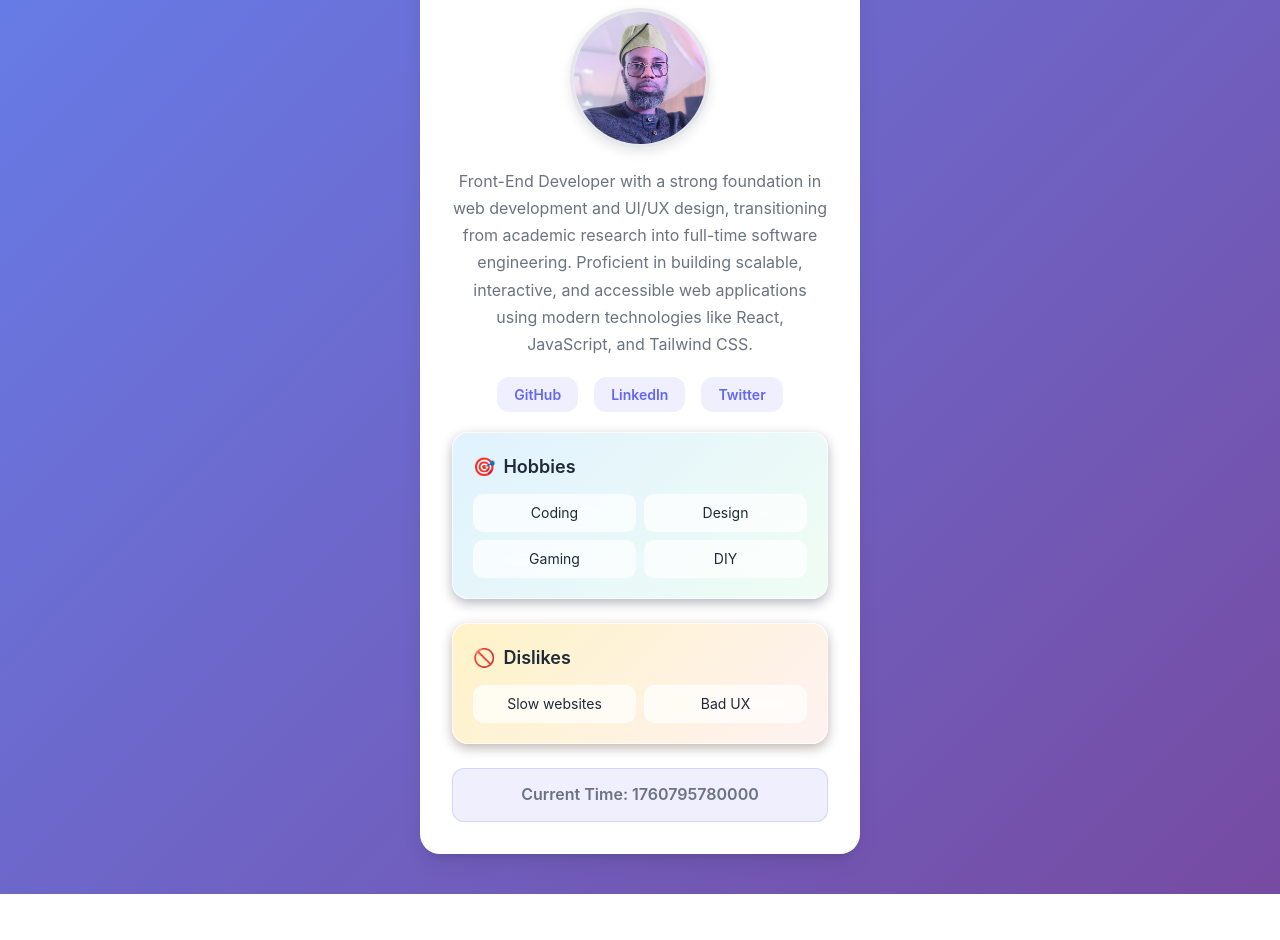
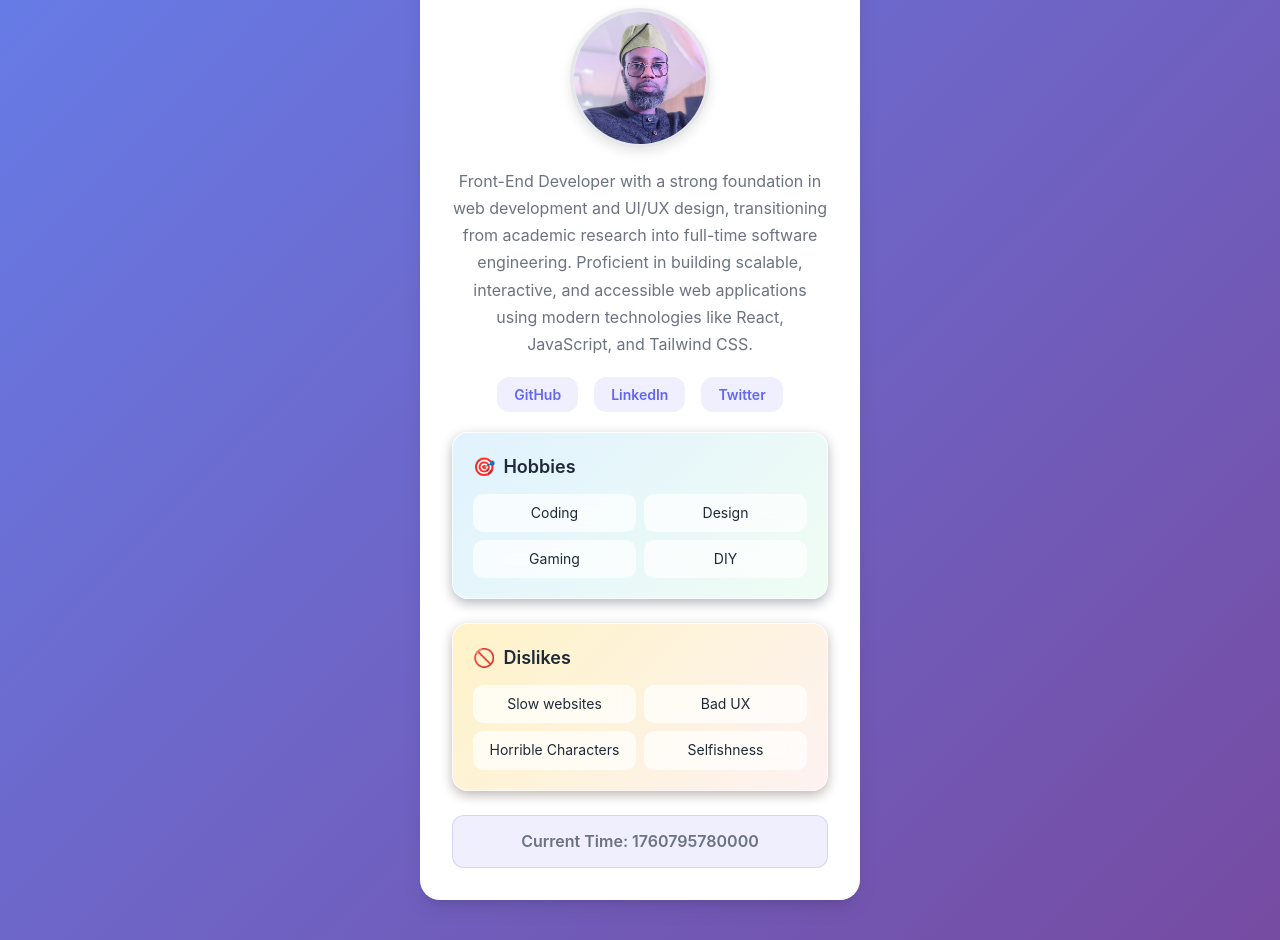
Before and after one commit to Thollarkings/Modern-Profile-Card, a plain HTML site: page index.html in a window 1280 px wide. Shown: the part 133-1073 px from the top of the page. Before the commit the page ends 1027 px from the top, so only its background shows below. Drawn offline with Linux system fonts and the light colour scheme.

Commit message:
Modern Profile Card Website Update

```diff
--- a/index.html
+++ b/index.html
@@ -49,6 +49,8 @@
       <ul data-testid="test-user-dislikes">
         <li>Slow websites</li>
         <li>Bad UX</li>
+        <li>Horrible Characters</li>
+        <li>Selfishness</li>
       </ul>
     </section>
 
```
